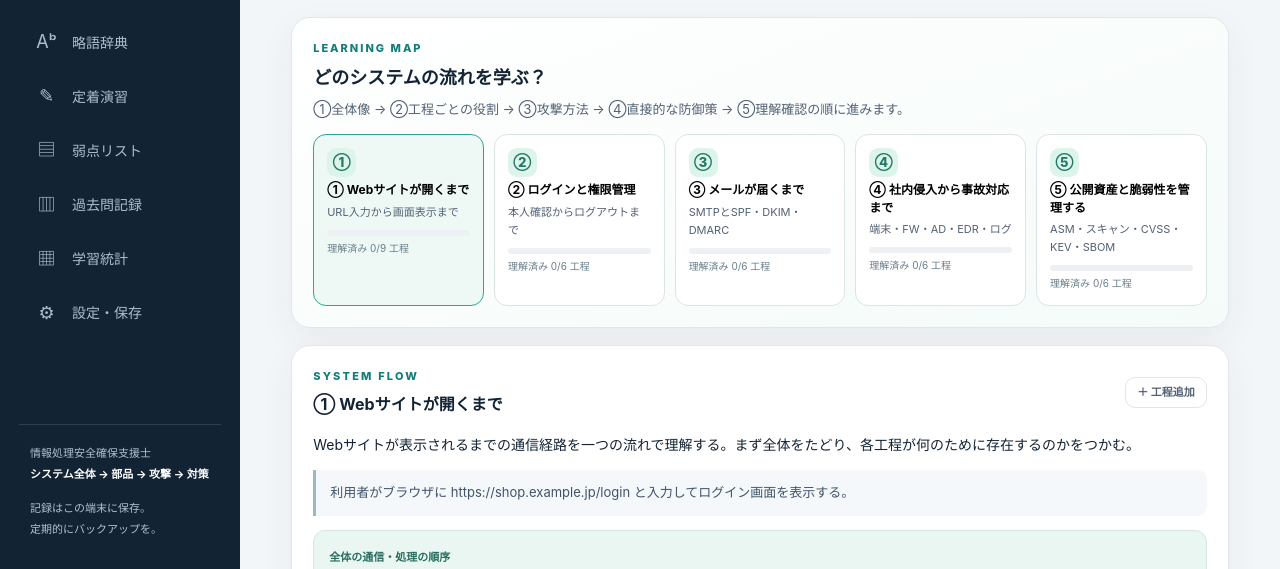
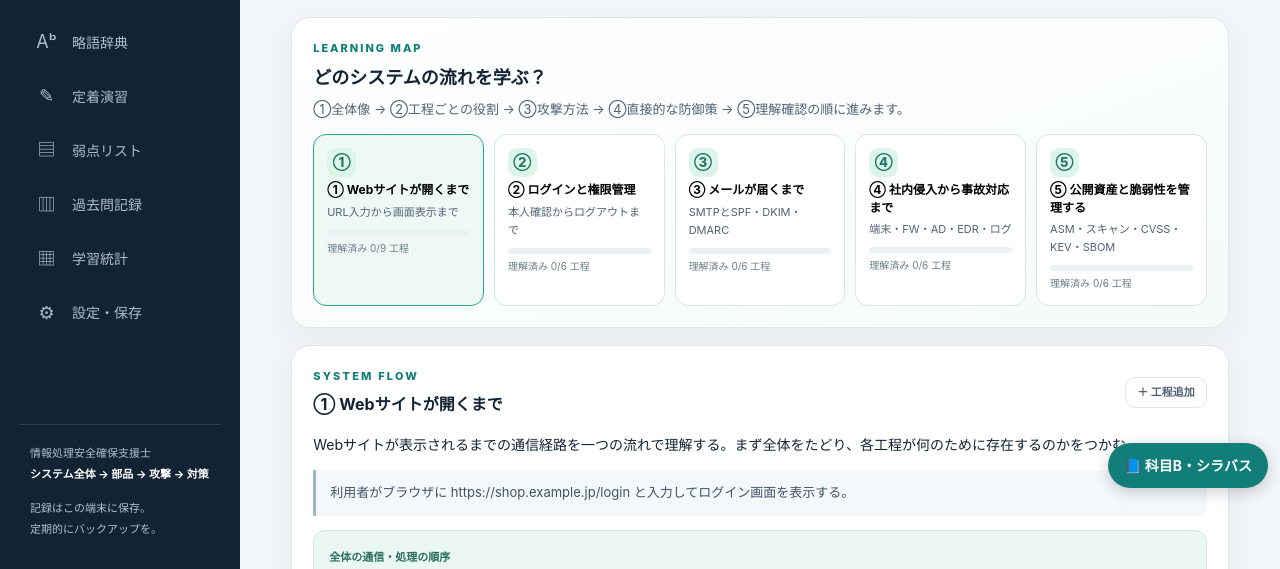
Before and after one commit to torachiyohaishin-rgb/sc-field-lab, a plain HTML site: page index.html in a window 1280 px wide. Shown: the part 212-781 px from the top of the page. Drawn offline with Linux system fonts and the light colour scheme.

Commit message:
Update index.html

```diff
--- a/index.html
+++ b/index.html
@@ -21,6 +21,19 @@
 </style>
 </head>
 <body>
+   <a href="./sc-b.html"
+
+   style="position:fixed;right:12px;bottom:100px;z-index:999;
+
+          background:#127e79;color:white;padding:11px 16px;
+
+          border-radius:24px;text-decoration:none;font-weight:bold;
+
+          box-shadow:0 4px 16px #0003;">
+
+  📘 科目B・シラバス
+
+</a>
 <div class="app"><aside class="side"><div class="brand"><div class="brand-mark">SC</div><div><strong>FIELD LAB</strong><small>科目B / 弱点対策</small></div></div><div class="nav" id="nav"></div><div class="sidefoot"><div>情報処理安全確保支援士</div><b>システム全体 → 部品 → 攻撃 → 対策</b><div style="margin-top:13px">記録はこの端末に保存。<br>定期的にバックアップを。</div></div></aside><main class="main"><div class="topbar"><div class="crumb" id="crumb">DASHBOARD / 学習ホーム</div><div class="topright"><span class="target" id="topTarget"></span><button class="smallbtn" data-action="export" title="学習データを保存">↓ 保存</button></div></div><div id="root" class="content"></div></main></div><nav class="mobile-nav" id="mobileNav"></nav><div id="toast" class="toast" role="status"></div><dialog id="modal"><div id="modalBody" class="modal-inner"></div></dialog>
 <script>
 'use strict';
```
